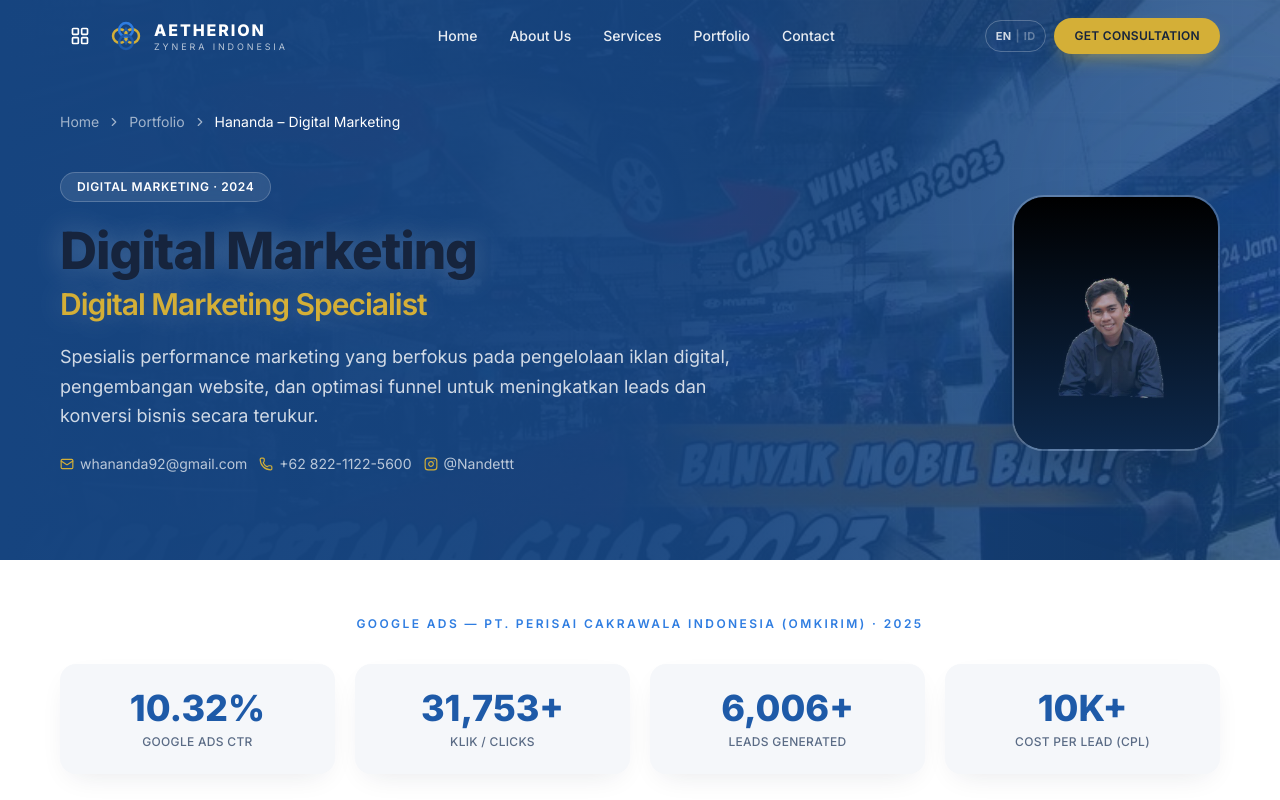
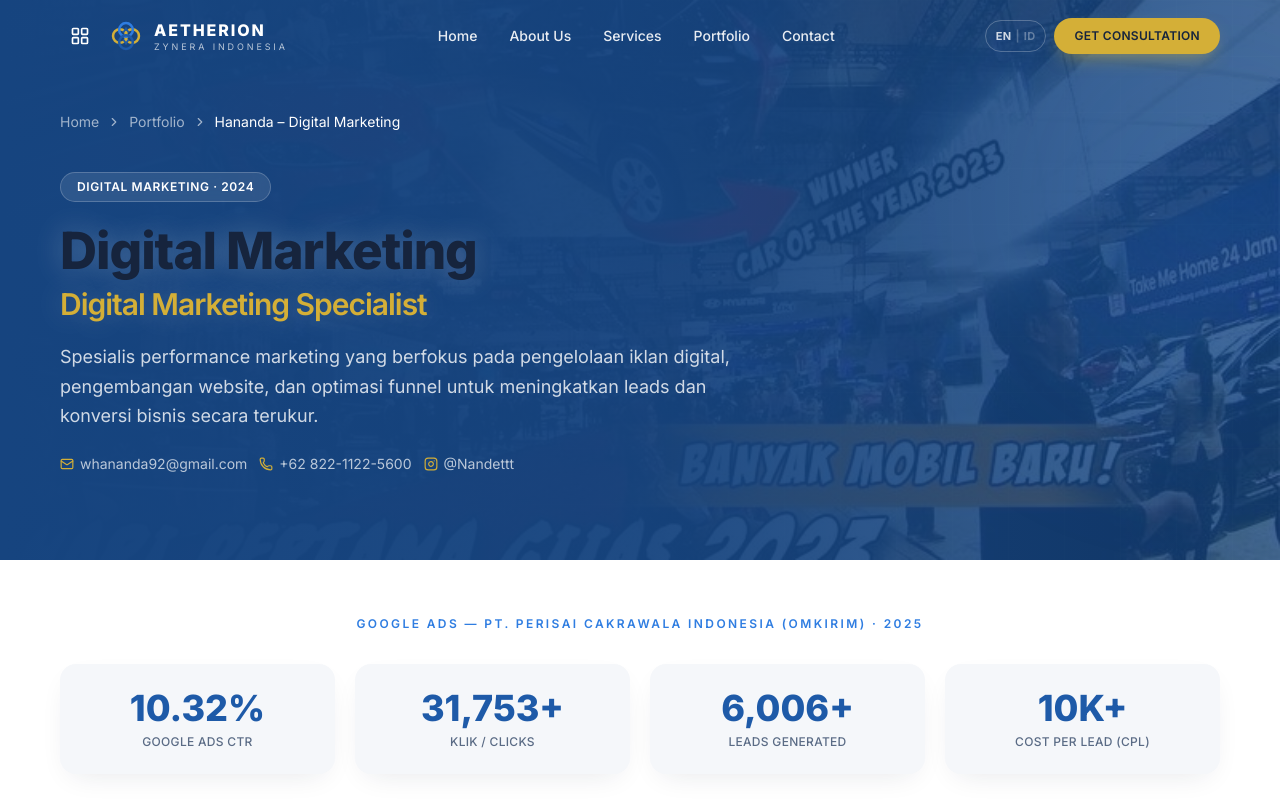
Before and after one commit to AditiyaPohan/Compro-Aeterion, a Next.js app: page /portfolio/hananda in a window 1280 px wide. Shown: the top 800 px of the page. Built offline with nearby package versions, Linux system fonts and the light colour scheme.

Commit message:
ganti nama

```diff
--- a/app/portfolio/hananda/page.tsx
+++ b/app/portfolio/hananda/page.tsx
@@ -170,19 +170,7 @@
               </div>
 
               {/* Profile photo */}
-              <Reveal index={2}>
-                <div className="hidden lg:block">
-                  <div className="relative h-64 w-52 overflow-hidden rounded-[2rem] border-2 border-white/20 shadow-2xl">
-                    {/* eslint-disable-next-line @next/next/no-img-element */}
-                    <img
-                      src={IMG("profile.jpg")}
-                      alt="Hananda Madiresta W"
-                      className="h-full w-full object-cover"
-                    />
-                    <div className="absolute inset-0 bg-gradient-to-t from-brand-deep/60 to-transparent" />
-                  </div>
-                </div>
-              </Reveal>
+
             </div>
           </div>
         </section>
```
